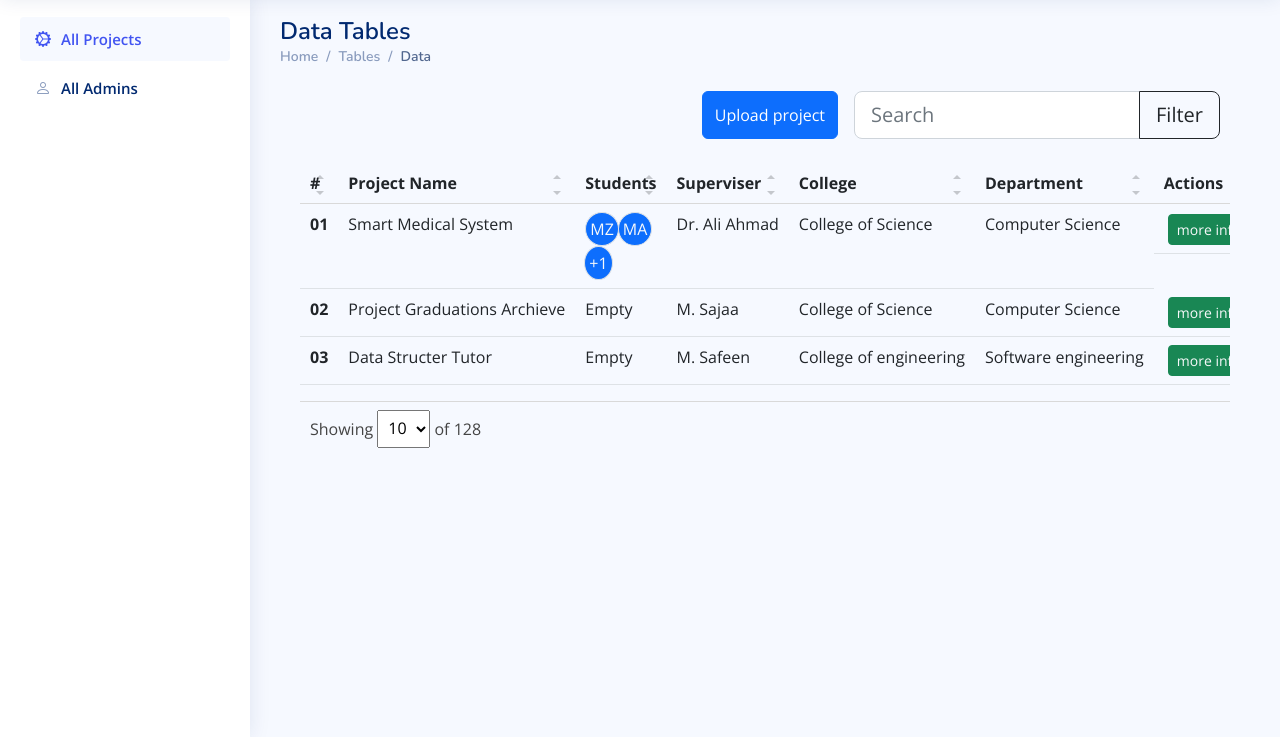
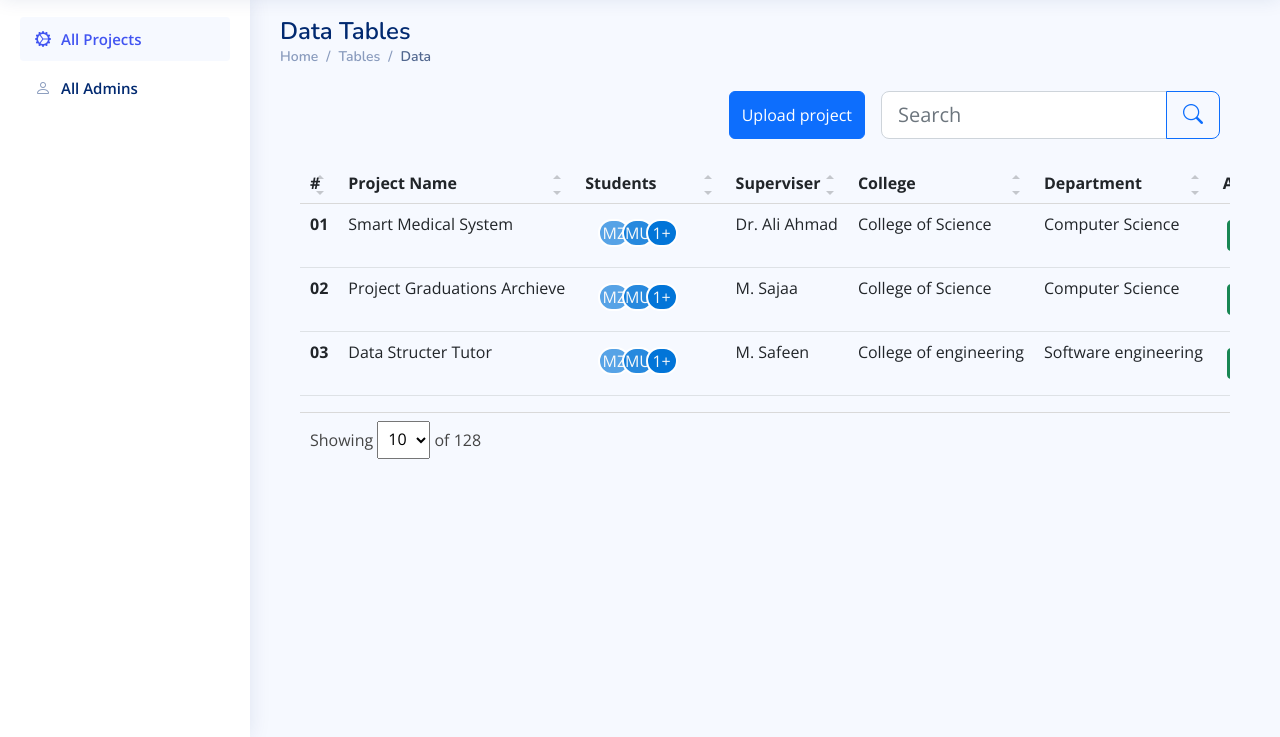
Before and after one commit to mohammad-zrar/graduation-projects-archive-templates, a plain HTML site: page index.html in a window 1280 px wide. Shown: the part 63-800 px from the top of the page. Drawn offline with nearby package versions, Linux system fonts and the light colour scheme.

Commit message:
Delete button and student column is done

```diff
--- a/index.html
+++ b/index.html
@@ -133,7 +133,8 @@
               <div class="input-group input-group-lg">
                 <input type="text" class="form-control" aria-label="Sizing example input"
                   aria-describedby="inputGroup-sizing-lg" placeholder="Search">
-                        <button type="button" class="btn btn-outline-dark input-group-text">Filter</button>
+                <button type="button" class="btn btn-outline-primary input-group-text"><i
+                    class="bi bi-search"></i></button>
 
               </div>
             </div>
@@ -147,26 +148,19 @@
               <thead>
                 <tr>
                   <!-- 5.68336% -->
-                           <th scope="col" data-sortable="" style="width: 5.68336%;"><a href="#"
-                                 class="dataTable-sorter">#</a>
+                  <th scope="col" data-sortable="" style="width: 5.68336%;"><a href="#" class="dataTable-sorter">#</a>
                   </th>
-                           <th scope="col" data-sortable="" ><a href="#"
-                                 class="dataTable-sorter">Project Name</a>
+                  <th scope="col" data-sortable=""><a href="#" class="dataTable-sorter">Project Name</a>
                   </th>
-                           <th scope="col" data-sortable="" ><a href="#"
-                                 class="dataTable-sorter">Students</a>
+                  <th scope="col" data-sortable=""><a href="#" class="dataTable-sorter">Students</a>
                   </th>
-                           <th scope="col" data-sortable="" ><a href="#"
-                                 class="dataTable-sorter">Superviser</a>
+                  <th scope="col" data-sortable=""><a href="#" class="dataTable-sorter">Superviser</a>
                   </th>
-                           <th scope="col" data-sortable="" ><a href="#"
-                                 class="dataTable-sorter">College</a>
+                  <th scope="col" data-sortable=""><a href="#" class="dataTable-sorter">College</a>
                   </th>
-                           <th scope="col" data-sortable="" ><a href="#"
-                                 class="dataTable-sorter">Department</a>
+                  <th scope="col" data-sortable=""><a href="#" class="dataTable-sorter">Department</a>
                   </th>
-                           <th scope="col" data-sortable=""><a href="#"
-                                 class="dataTable-sorter">Actions</a>
+                  <th scope="col" data-sortable=""><a href="#" class="dataTable-sorter">Actions</a>
                   </th>
                 </tr>
               </thead>
@@ -174,17 +168,18 @@
                 <tr>
                   <th scope="row">01</th>
                   <td>Smart Medical System</td>
-                           <td class="input-group">
-
-                                 <span class="rounded-circle border text-center bg-primary text-light p-1">MZ</span>
-                                 <span class="rounded-circle border text-center bg-primary text-light p-1">MA</span>
-                                 <span class="rounded-circle border text-center bg-primary text-light p-1">+1</span>
-
+                  <td>
+                    <div class="btn" data-bs-toggle="popover"
+                    data-bs-content="Mohammad Zrar, Mustafa Ahmad, Yousif Qadr">
+                      <div class="mySpan sp1 text-light rounded-5">MZ</div>
+                      <div class="mySpan sp2 text-light rounded-5">MU</div>
+                      <div class="mySpan sp3 text-light rounded-5">1+</div>
+                    </div>
                   </td>
                   <td>Dr. Ali Ahmad</td>
                   <td>College of Science</td>
                   <td>Computer Science</td>
-                           <td class="text-start d-flex ">
+                  <td class="text-start d-flex py-3">
 
                     <button type="button" class="btn btn-success btn-sm text-light mx-1 d-xl-none">
                       <i class="bi bi-info-circle"></i>
@@ -194,7 +189,7 @@
                       more info
                     </button>
 
-                              <button type="button" class="btn btn-danger btn-sm text-light mx-1">
+                    <button type="button" class="btn btn-danger btn-sm text-light mx-1" data-bs-toggle="modal" data-bs-target="#deletebutton">
                       <i class="bi bi-trash"></i>
                     </button>
 
@@ -206,11 +201,17 @@
                 <tr>
                   <th scope="row">02</th>
                   <td>Project Graduations Archieve</td>
-                           <td>Empty</td>
+                  <td>
+                    <div class="btn" data-bs-toggle="popover" data-bs-content="Mohammad Zrar, Mustafa Ahmad, Yousif Qadr">
+                      <div class="mySpan sp1 text-light rounded-5">MZ</div>
+                      <div class="mySpan sp2 text-light rounded-5">MU</div>
+                      <div class="mySpan sp3 text-light rounded-5">1+</div>
+                    </div>
+                  </td>
                   <td>M. Sajaa</td>
                   <td>College of Science</td>
                   <td>Computer Science</td>
-                           <td class="text-start d-flex ">
+                  <td class="text-start d-flex py-3">
 
                     <button type="button" class="btn btn-success btn-sm text-light mx-1 d-xl-none">
                       <i class="bi bi-info-circle"></i>
@@ -220,7 +221,7 @@
                       more info
                     </button>
 
-                              <button type="button" class="btn btn-danger btn-sm text-light mx-1">
+                    <button type="button" class="btn btn-danger btn-sm text-light mx-1" data-bs-toggle="modal" data-bs-target="#deletebutton">
                       <i class="bi bi-trash"></i>
                     </button>
 
@@ -232,11 +233,17 @@
                 <tr>
                   <th scope="row">03</th>
                   <td>Data Structer Tutor</td>
-                           <td>Empty</td>
+                  <td>
+                    <div class="btn" data-bs-toggle="popover" data-bs-content="Mohammad Zrar, Mustafa Ahmad, Yousif Qadr">
+                      <div class="mySpan sp1 text-light rounded-5">MZ</div>
+                      <div class="mySpan sp2 text-light rounded-5">MU</div>
+                      <div class="mySpan sp3 text-light rounded-5">1+</div>
+                    </div>
+                  </td>
                   <td>M. Safeen</td>
                   <td>College of engineering</td>
                   <td>Software engineering</td>
-                           <td class="text-start d-flex ">
+                  <td class="text-start d-flex py-3">
 
                     <button type="button" class="btn btn-success btn-sm text-light mx-1 d-xl-none">
                       <i class="bi bi-info-circle"></i>
@@ -246,7 +253,7 @@
                       more info
                     </button>
 
-                              <button type="button" class="btn btn-danger btn-sm text-light mx-1">
+                    <button type="button" class="btn btn-danger btn-sm text-light mx-1" data-bs-toggle="modal" data-bs-target="#deletebutton">
                       <i class="bi bi-trash"></i>
                     </button>
 
@@ -282,6 +289,26 @@
   <a href="#" class="back-to-top d-flex align-items-center justify-content-center"><i
       class="bi bi-arrow-up-short"></i></a>
 
+      <!-- Delete Button Modal -->
+        <div class="modal fade" id="deletebutton" aria-hidden="true" aria-labelledby="exampleModalToggleLabel"
+          tabindex="-1">
+          <div class="modal-dialog modal-dialog-centered">
+            <div class="modal-content">
+              <div class="modal-header">
+                <h1 class="modal-title fs-5" id="exampleModalToggleLabel">Delete project</h1>
+                <button type="button" class="btn-close" data-bs-dismiss="modal" aria-label="Close"></button>
+              </div>
+              <div class="modal-body">
+                Are you sure you want to delete “Smart Medical System” from the projects
+                list? you can’t undo this.
+              </div>
+              <div class="modal-footer">
+                <button type="button" class="btn btn-secondary" data-bs-dismiss="modal">Cancel</button>
+                <button type="button" class="btn btn-primary">Delete now</button>
+              </div>
+            </div>
+          </div>
+        </div>
   <!-- Vendor JS Files -->
   <script src="assets/vendor/apexcharts/apexcharts.min.js"></script>
   <script src="assets/vendor/bootstrap/js/bootstrap.bundle.min.js"></script>
--- a/my/script.js
+++ b/my/script.js
@@ -0,0 +1,2 @@
+const popoverTriggerList = document.querySelectorAll('[data-bs-toggle="popover"]')
+const popoverList = [...popoverTriggerList].map(popoverTriggerEl => new bootstrap.Popover(popoverTriggerEl))
--- a/my/styles.css
+++ b/my/styles.css
@@ -1,5 +1,39 @@
+/* Circle Names */
+.mySpan {
+  height: 28px;
+  width: 32px;
+  border: 2px solid white;
+  text-align: center;
+  margin: 0;
+  display: inline-block;
+}
+.sp1 {
+  background-color: rgba(2, 117, 216, 0.65);
+}
 
+.sp2 {
+  position: relative;
+  right: 12.5px;
+  background-color: rgba(2, 117, 216, 0.85);
+}
+
+.sp3 {
+  position: relative;
+  right: 25px;
+  background-color: rgba(2, 117, 216, 1);
+}
+/* -------------------- */
 
 .logo {
    width: 40px;
 }
+
+.ui-tooltip {
+  /* tooltip container box */
+  white-space: pre-line;
+}
+
+.ui-tooltip-content {
+  /* tooltip content */
+  white-space: pre-line;
+}
```
Lines whose indentation alone changed are shown as unchanged.
